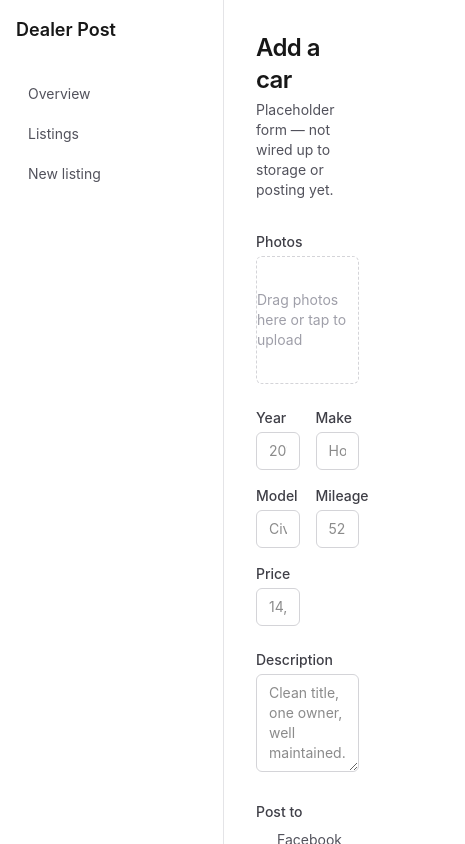
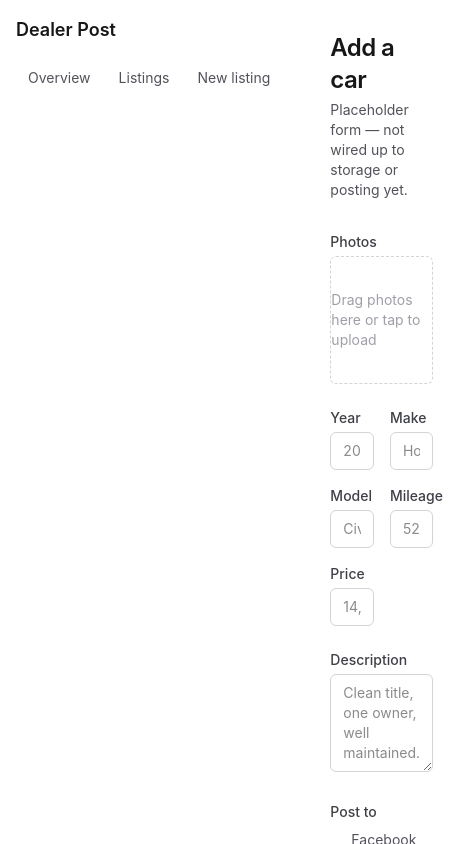
Before and after one commit to xenpain-source/dealer-post, a Next.js app: page /dashboard/listings/new in a window 390 px wide. Shown: the top 844 px of the page, 465 px wide, since content can reach past the window. Built offline with nearby package versions, Linux system fonts and the light colour scheme.

Commit message:
Update DashboardNav.tsx

```diff
--- a/components/dashboard/DashboardNav.tsx
+++ b/components/dashboard/DashboardNav.tsx
@@ -8,16 +8,19 @@ const links = [
 
 export function DashboardNav() {
   return (
-    <aside className="w-56 shrink-0 border-r border-zinc-200 p-4">
-      <Link href="/" className="mb-8 block text-lg font-semibold">
+    <aside className="shrink-0 border-b border-zinc-200 p-4 sm:w-56 sm:border-b-0 sm:border-r">
+      <Link
+        href="/"
+        className="mb-4 block text-lg font-semibold sm:mb-8"
+      >
         Dealer Post
       </Link>
-      <nav className="flex flex-col gap-1 text-sm">
+      <nav className="flex flex-row gap-1 overflow-x-auto text-sm sm:flex-col sm:overflow-visible">
         {links.map((link) => (
           <Link
             key={link.href}
             href={link.href}
-            className="rounded-md px-3 py-2 text-zinc-600 hover:bg-zinc-100 hover:text-zinc-900"
+            className="shrink-0 rounded-md px-3 py-2 text-zinc-600 hover:bg-zinc-100 hover:text-zinc-900"
           >
             {link.label}
           </Link>
```
